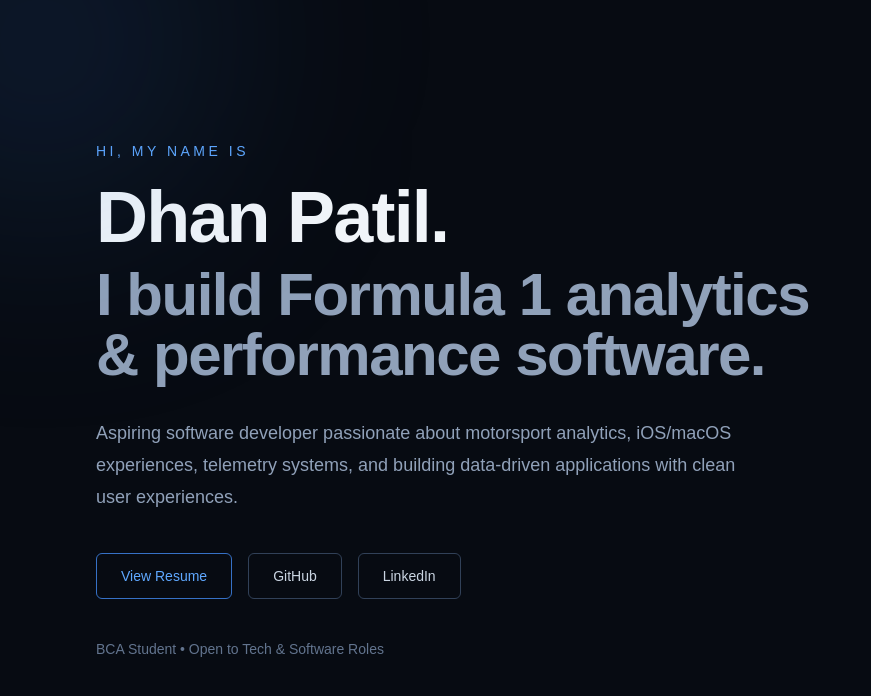
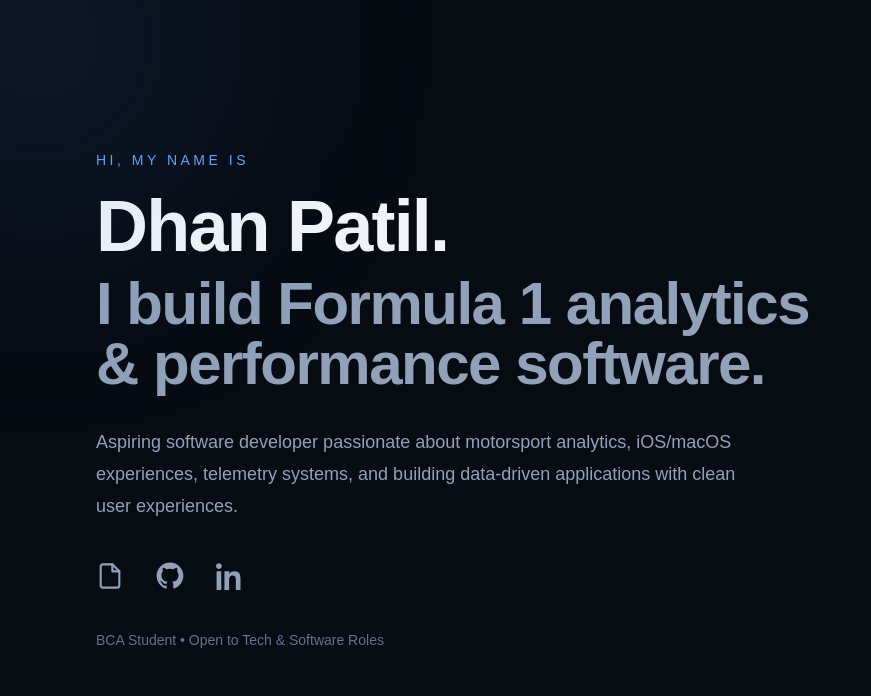
Before and after one commit to dhan-patil/dhan-portfolio, a Next.js app: page / in a window 1280 px wide. Shown: the top 696 px of the page, without its empty margins (0-871 px from the left). Built offline with nearby package versions, Linux system fonts and the light colour scheme.

Commit message:
Updated portfolio UI

```diff
--- a/package.json
+++ b/package.json
@@ -9,6 +9,7 @@
     "lint": "eslint"
   },
   "dependencies": {
+    "lucide-react": "^1.17.0",
     "next": "^15.5.19",
     "react": "^19.2.7",
     "react-dom": "^19.2.7"
--- a/src/app/page.tsx
+++ b/src/app/page.tsx
@@ -1,3 +1,4 @@
+
 export default function Home() {
   return (
     <main className="min-h-screen bg-[#070B12] text-white">
@@ -25,30 +26,64 @@ export default function Home() {
             applications with clean user experiences.
           </p>
 
-          <div className="mt-10 flex flex-wrap gap-4">
+          <div className="mt-10 flex items-center gap-8 text-slate-400">
+
   <a
     href="/Dhan_Patil_Resume.pdf"
     target="_blank"
-              className="rounded-md border border-[#3671C6] px-6 py-3 text-sm font-medium text-[#5FA8FF] transition hover:bg-[#3671C6]/10"
+    className="transition-all duration-300 hover:-translate-y-1 hover:text-[#5FA8FF]"
+    aria-label="Resume"
   >
-              View Resume
+    <svg
+      xmlns="http://www.w3.org/2000/svg"
+      width="28"
+      height="28"
+      viewBox="0 0 24 24"
+      fill="none"
+      stroke="currentColor"
+      strokeWidth="1.8"
+      strokeLinecap="round"
+      strokeLinejoin="round"
+    >
+      <path d="M14 2H6a2 2 0 0 0-2 2v16a2 2 0 0 0 2 2h12a2 2 0 0 0 2-2V8z" />
+      <path d="M14 2v6h6" />
+    </svg>
   </a>
 
   <a
     href="https://github.com/dhan-patil"
     target="_blank"
-              className="rounded-md border border-slate-700 px-6 py-3 text-sm font-medium text-slate-300 transition hover:border-[#3671C6] hover:text-[#5FA8FF]"
+    className="transition-all duration-300 hover:-translate-y-1 hover:text-[#5FA8FF]"
+    aria-label="GitHub"
   >
-              GitHub
+    <svg
+      xmlns="http://www.w3.org/2000/svg"
+      width="28"
+      height="28"
+      viewBox="0 0 24 24"
+      fill="currentColor"
+    >
+      <path d="M12 .5C5.65.5.5 5.65.5 12a11.5 11.5 0 0 0 7.86 10.92c.58.1.79-.25.79-.56v-2.17c-3.2.7-3.88-1.54-3.88-1.54-.53-1.33-1.28-1.69-1.28-1.69-1.05-.72.08-.71.08-.71 1.16.08 1.77 1.19 1.77 1.19 1.03 1.77 2.7 1.26 3.36.96.1-.75.4-1.26.73-1.55-2.56-.29-5.25-1.28-5.25-5.7 0-1.26.45-2.29 1.18-3.1-.12-.29-.51-1.47.11-3.07 0 0 .96-.31 3.15 1.18a10.93 10.93 0 0 1 5.74 0c2.19-1.49 3.15-1.18 3.15-1.18.62 1.6.23 2.78.11 3.07.73.81 1.18 1.84 1.18 3.1 0 4.43-2.69 5.4-5.26 5.69.41.35.78 1.04.78 2.1v3.12c0 .31.21.67.8.56A11.5 11.5 0 0 0 23.5 12C23.5 5.65 18.35.5 12 .5Z"/>
+    </svg>
   </a>
 
   <a
     href="https://www.linkedin.com/in/dhanpatil/"
     target="_blank"
-              className="rounded-md border border-slate-700 px-6 py-3 text-sm font-medium text-slate-300 transition hover:border-[#3671C6] hover:text-[#5FA8FF]"
+    className="transition-all duration-300 hover:-translate-y-1 hover:text-[#5FA8FF]"
+    aria-label="LinkedIn"
   >
-              LinkedIn
+    <svg
+      xmlns="http://www.w3.org/2000/svg"
+      width="28"
+      height="28"
+      viewBox="0 0 24 24"
+      fill="currentColor"
+    >
+      <path d="M4.98 3.5C4.98 4.88 3.86 6 2.48 6S0 4.88 0 3.5 1.12 1 2.48 1s2.5 1.12 2.5 2.5ZM.5 8h4V24h-4V8Zm7 0h3.83v2.18h.05C11.91 8.96 13.56 8 15.9 8 20.27 8 21 10.88 21 14.63V24h-4v-8.07c0-1.92-.03-4.39-2.68-4.39-2.68 0-3.09 2.09-3.09 4.25V24h-4V8Z"/>
+    </svg>
   </a>
+
 </div>
 
           <p className="mt-10 text-sm text-slate-500">
```
Also changed, not shown: 1 other file (tests, documents, lock files or other folders). Lines whose indentation alone changed are shown as unchanged.
